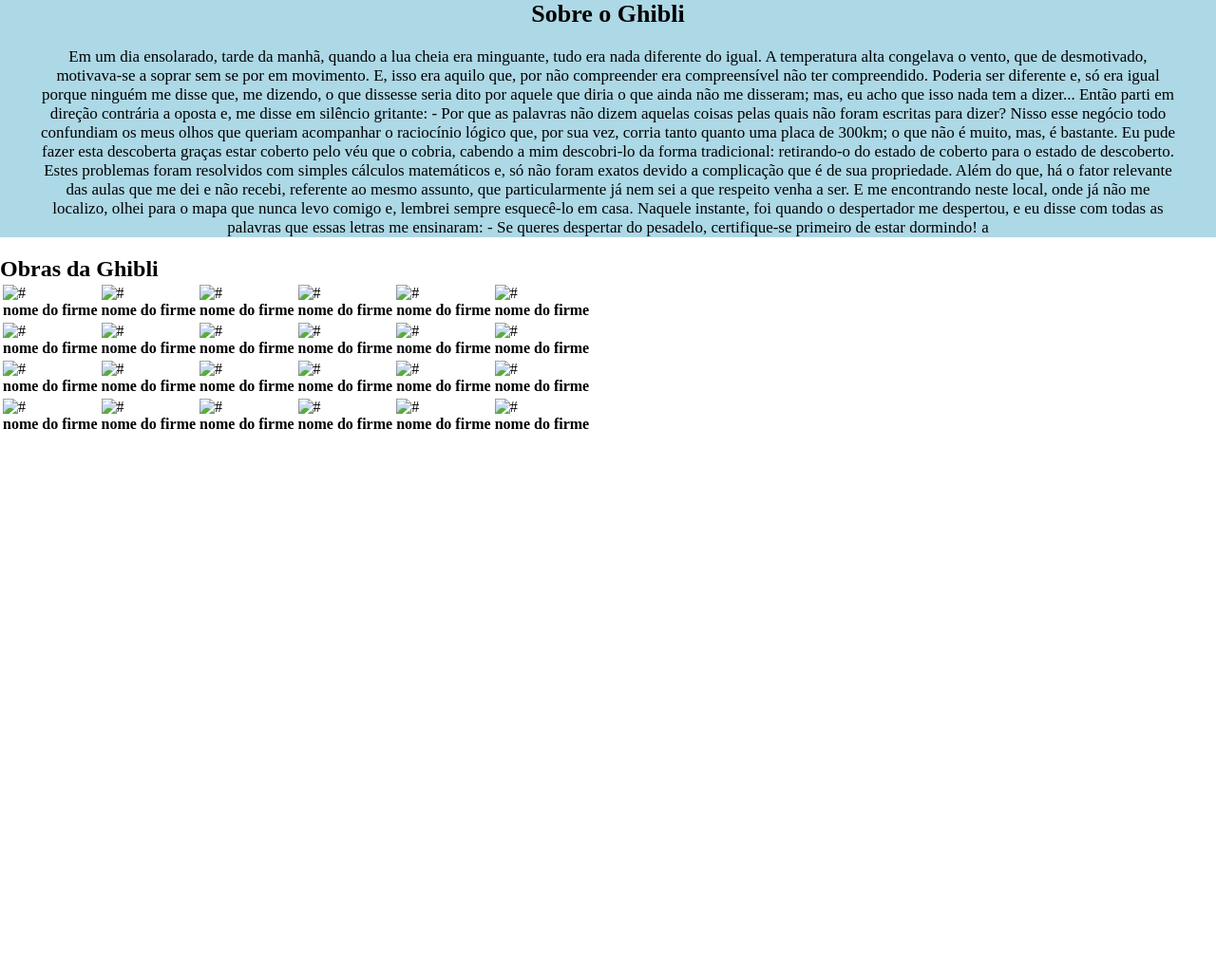
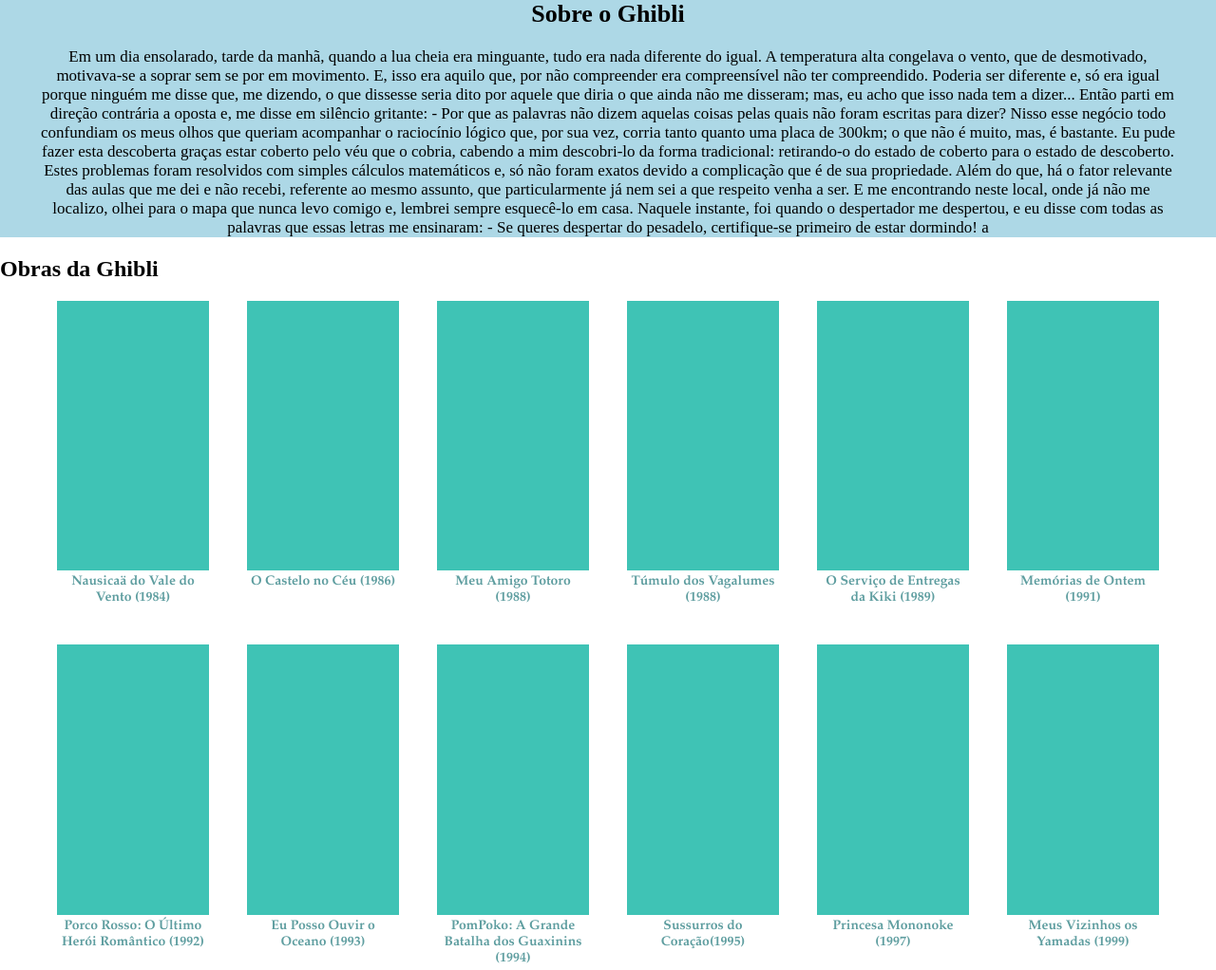
Before and after one commit to Davimeisou/Ghibli_Fansite, a plain HTML site: page Index.html in a window 1280 px wide. Shown: the top 1022 px of the page at 95% size. Before the commit the page ends 800 px from the top, so only its background shows below. Drawn offline with Linux system fonts and the light colour scheme.

Commit message:
desenvolvimento da biblioteca, inicio do footer.

```diff
--- a/Index.css
+++ b/Index.css
@@ -2,18 +2,76 @@
   margin: 0;
 }
 
-.borda{
- background-color: lightblue;
- text-align: center;
+body {
+  height: 1900px;
 }
 
-.textoT{
-  font-size: 26px;
+/* Home */
 
+/* Fim Home */
+
+/* Sobre */
+.borda {
+  background-color: lightblue;
+  text-align: center;
 }
 
-.sobre{
+.textoT {
+  font-size: 26px;
+}
+
+.sobre {
   margin: 20px 40px;
   font-size: 17px;
+}
 
+/* Fim Sobre */
+
+/* Equipe */
+
+/* Fim Equipe */
+
+/* Biblioteca */
+
+.sec_3 {
+  display: flex;
 }
+
+.Bib {
+  display: flex;
+  align-content: center;
+  justify-content: center;
+  height: 1200px;
+}
+
+.row {
+  display: flex;
+}
+
+.row td {
+  padding: 20px;
+}
+
+.row td img {
+  width: 160px;
+}
+
+.row td h4 {
+  width: 160px;
+  text-align: center;
+  font-size: 14px;
+  font-family: Garamond, serif;
+  color: cadetblue;
+}
+
+/* Fim Biblioteca */
+
+/* Footer */
+
+.foot {
+  bottom: 0px;
+  width: 100%;
+  position: relative;
+}
+
+/* Fim Footer */
--- a/Index.html
+++ b/Index.html
@@ -9,6 +9,19 @@
     <title>Ghibli</title>
 </head>
 <body>
+
+  <!-- Home -->
+
+
+
+
+
+
+
+
+
+
+  <!-- Fim do Home -->
 
 
 <!-- Texto-->
@@ -45,6 +58,24 @@
 
 <!--Fim do texto-->
 
+
+<!--Equipe-->
+
+
+
+
+
+
+
+
+
+
+
+
+
+<!-- Fim da Equipe-->
+
+
 <!-- Biblioteca de obras a frente ...-->
 
 <section id="sec_3">
@@ -55,139 +86,139 @@
 
     <table class="Bib">
 
-        <tr>
+        <tr class="row">
 
             <td>
-                <img src="" alt="#">
-                <h4> nome do firme </h4>
+                <img src="img/4300f25277abe60f3ef7b6e986413b66.jpg" alt="#">
+                <h4> Nausicaä do Vale do Vento (1984) </h4>
             </td>
 
             <td>
-                <img src="" alt="#">
-                <h4> nome do firme </h4>
+                <img src="img/4300f25277abe60f3ef7b6e986413b66.jpg" alt="#">
+                <h4> O Castelo no Céu (1986) </h4>
             </td>
 
             <td>
-                <img src="" alt="#">
-                <h4> nome do firme </h4>
+                <img src="img/4300f25277abe60f3ef7b6e986413b66.jpg" alt="#">
+                <h4> Meu Amigo Totoro (1988) </h4>
             </td>
 
             <td>
-                <img src="" alt="#">
-                <h4> nome do firme </h4>
+                <img src="img/4300f25277abe60f3ef7b6e986413b66.jpg" alt="#">
+                <h4> Túmulo dos Vagalumes (1988) </h4>
             </td>
 
             <td>
-                <img src="" alt="#">
-                <h4> nome do firme </h4>
+                <img src="img/4300f25277abe60f3ef7b6e986413b66.jpg" alt="#">
+                <h4> O Serviço de Entregas da Kiki (1989) </h4>
             </td>
 
             <td>
-                <img src="" alt="#">
-                <h4> nome do firme </h4>
+                <img src="img/4300f25277abe60f3ef7b6e986413b66.jpg" alt="#">
+                <h4> Memórias de Ontem (1991) </h4>
             </td>
         </tr>
 
 
-        <tr>
+        <tr class="row">
 
             <td>
-                <img src="" alt="#">
-                <h4> nome do firme </h4>
+                <img src="img/4300f25277abe60f3ef7b6e986413b66.jpg" alt="#">
+                <h4> Porco Rosso: O Último Herói Romântico (1992) </h4>
             </td>
 
             <td>
-                <img src="" alt="#">
-                <h4> nome do firme </h4>
+                <img src="img/4300f25277abe60f3ef7b6e986413b66.jpg" alt="#">
+                <h4> Eu Posso Ouvir o Oceano (1993) </h4>
             </td>
 
             <td>
-                <img src="" alt="#">
-                <h4> nome do firme </h4>
+                <img src="img/4300f25277abe60f3ef7b6e986413b66.jpg" alt="#">
+                <h4> PomPoko: A Grande Batalha dos Guaxinins (1994) </h4>
             </td>
 
             <td>
-                <img src="" alt="#">
-                <h4> nome do firme </h4>
+                <img src="img/4300f25277abe60f3ef7b6e986413b66.jpg" alt="#">
+                <h4> Sussurros do Coração(1995) </h4>
             </td>
 
             <td>
-                <img src="" alt="#">
-                <h4> nome do firme </h4>
+                <img src="img/4300f25277abe60f3ef7b6e986413b66.jpg" alt="#">
+                <h4> Princesa Mononoke (1997) </h4>
             </td>
 
             <td>
-                <img src="" alt="#">
-                <h4> nome do firme </h4>
+                <img src="img/4300f25277abe60f3ef7b6e986413b66.jpg" alt="#">
+                <h4> Meus Vizinhos os Yamadas (1999) </h4>
             </td>
 
         </tr>
 
 
-        <tr>
+        <tr class="row">
 
             <td>
-                <img src="" alt="#">
-                <h4> nome do firme </h4>
+                <img src="img/4300f25277abe60f3ef7b6e986413b66.jpg" alt="#">
+                <h4> A Viagem de Chihiro (2001) </h4>
             </td>
 
             <td>
-                <img src="" alt="#">
-                <h4> nome do firme </h4>
+                <img src="img/4300f25277abe60f3ef7b6e986413b66.jpg" alt="#">
+                <h4> O Reino dos Gatos (2002) </h4>
             </td>
 
             <td>
-                <img src="" alt="#">
-                <h4> nome do firme </h4>
+                <img src="img/4300f25277abe60f3ef7b6e986413b66.jpg" alt="#">
+                <h4> O Castelo Animado (2004) </h4>
             </td>
 
             <td>
-                <img src="" alt="#">
-                <h4> nome do firme </h4>
+                <img src="img/4300f25277abe60f3ef7b6e986413b66.jpg" alt="#">
+                <h4> Contos de Terramar (2006) </h4>
             </td>
 
             <td>
-                <img src="" alt="#">
-                <h4> nome do firme </h4>
+                <img src="img/4300f25277abe60f3ef7b6e986413b66.jpg" alt="#">
+                <h4> Ponyo: Uma Amizade Que Veio do Mar (2008) </h4>
             </td>
 
             <td>
-                <img src="" alt="#">
-                <h4> nome do firme </h4>
+                <img src="img/4300f25277abe60f3ef7b6e986413b66.jpg" alt="#">
+                <h4> O Mundo dos Pequeninos (2010) </h4>
             </td>
 
         </tr>
 
 
-        <tr>
+        <tr class="row">
             <td>
-                <img src="" alt="#">
-                <h4> nome do firme </h4>
+                <img src="img/4300f25277abe60f3ef7b6e986413b66.jpg" alt="#">
+                <h4> Da Colina Kokuriko (2011) </h4>
             </td>
 
             <td>
-                <img src="" alt="#">
-                <h4> nome do firme </h4>
+                <img src="img/4300f25277abe60f3ef7b6e986413b66.jpg" alt="#">
+                <h4> Vidas ao Vento(2013) </h4>
             </td>
 
             <td>
-                <img src="" alt="#">
-                <h4> nome do firme </h4>
+                <img src="img/4300f25277abe60f3ef7b6e986413b66.jpg" alt="#">
+                <h4> O Conto da Princesa Kaguya (2013) </h4>
             </td>
 
             <td>
-                <img src="" alt="#">
-                <h4> nome do firme </h4>
+                <img src="img/4300f25277abe60f3ef7b6e986413b66.jpg" alt="#">
+                <h4> As Memórias de Marnie (2014) </h4>
             </td>
 
             <td>
-                <img src="" alt="#">
-                <h4> nome do firme </h4>
+                <img src="img/4300f25277abe60f3ef7b6e986413b66.jpg" alt="#">
+                <h4> Aya e a Bruxa (2020) </h4>
             </td>
 
             <td>
-                <img src="" alt="#">
-                <h4> nome do firme </h4>
+                <img src="img/4300f25277abe60f3ef7b6e986413b66.jpg" alt="#">
+                <h4> Como Vocês Vivem? (em produção) </h4>
             </td>
 
         </tr>
@@ -198,18 +229,47 @@
 
   </div>
 
-</section>
+</section> <br>
 
 <!-- fim da biblioteca de obras...-->
 
+
 <!-- Footer a frente-->
 
-<footer>
+<footer class="foot">
+
+    <div>
+
+        <h1> Nós </h1>
+
+    </div>
+
+
+    <div>
+
+        <h1> O site </h1>
+
+    </div>
+
+
+    <div>
+
+        <h1> Mídia Social </h1>
+
+    </div>
+
+    <div>
+
+        <h1> Entre em contato ;) </h1>
+
+    </div>
+
 
 
 </footer>
 
 <!-- Footer a frente-->
 
+
 </body>
 </html>
```
Also changed, not shown: img/4300f25277abe60f3ef7b6e986413b66.jpg (added).
